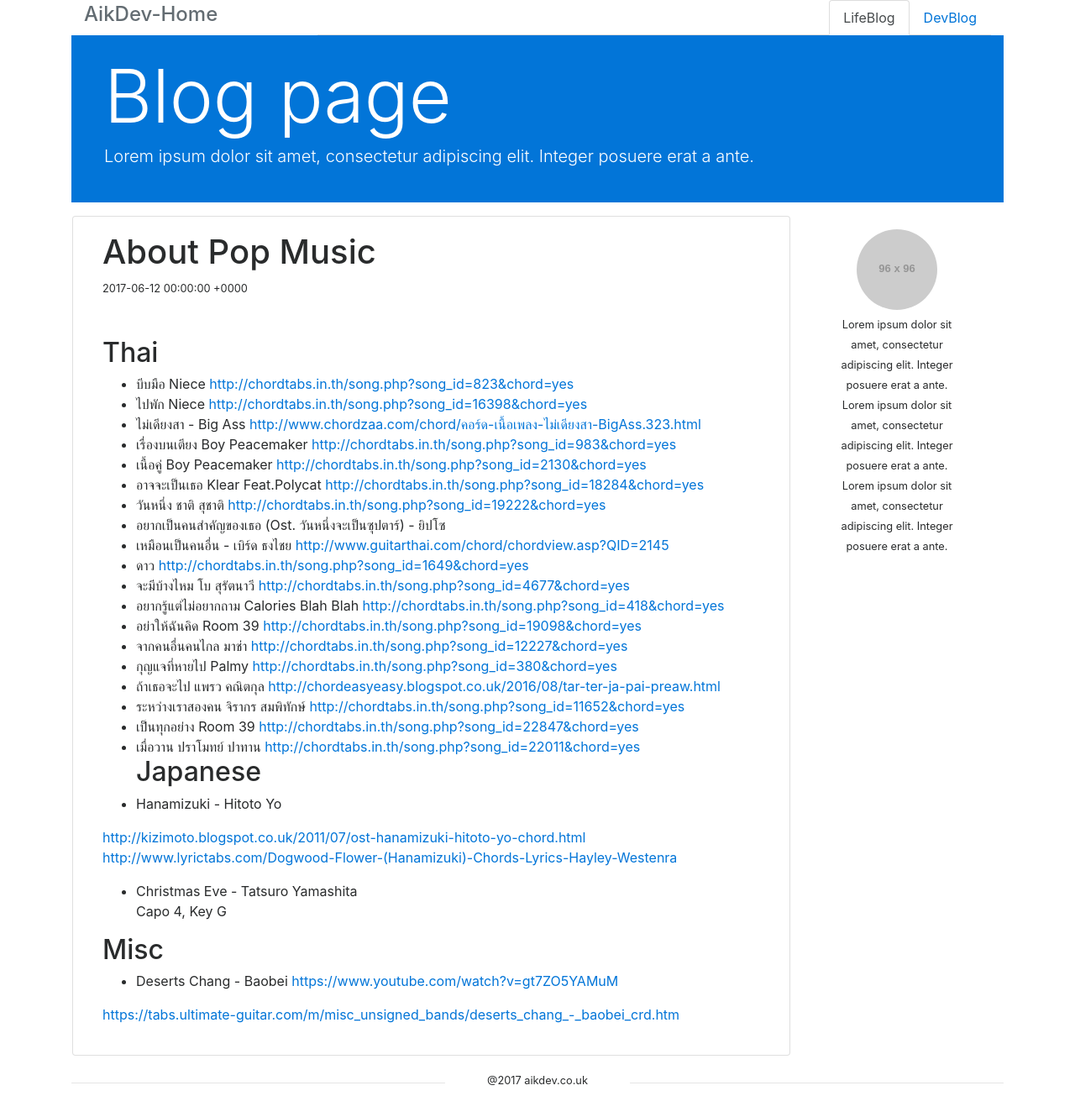
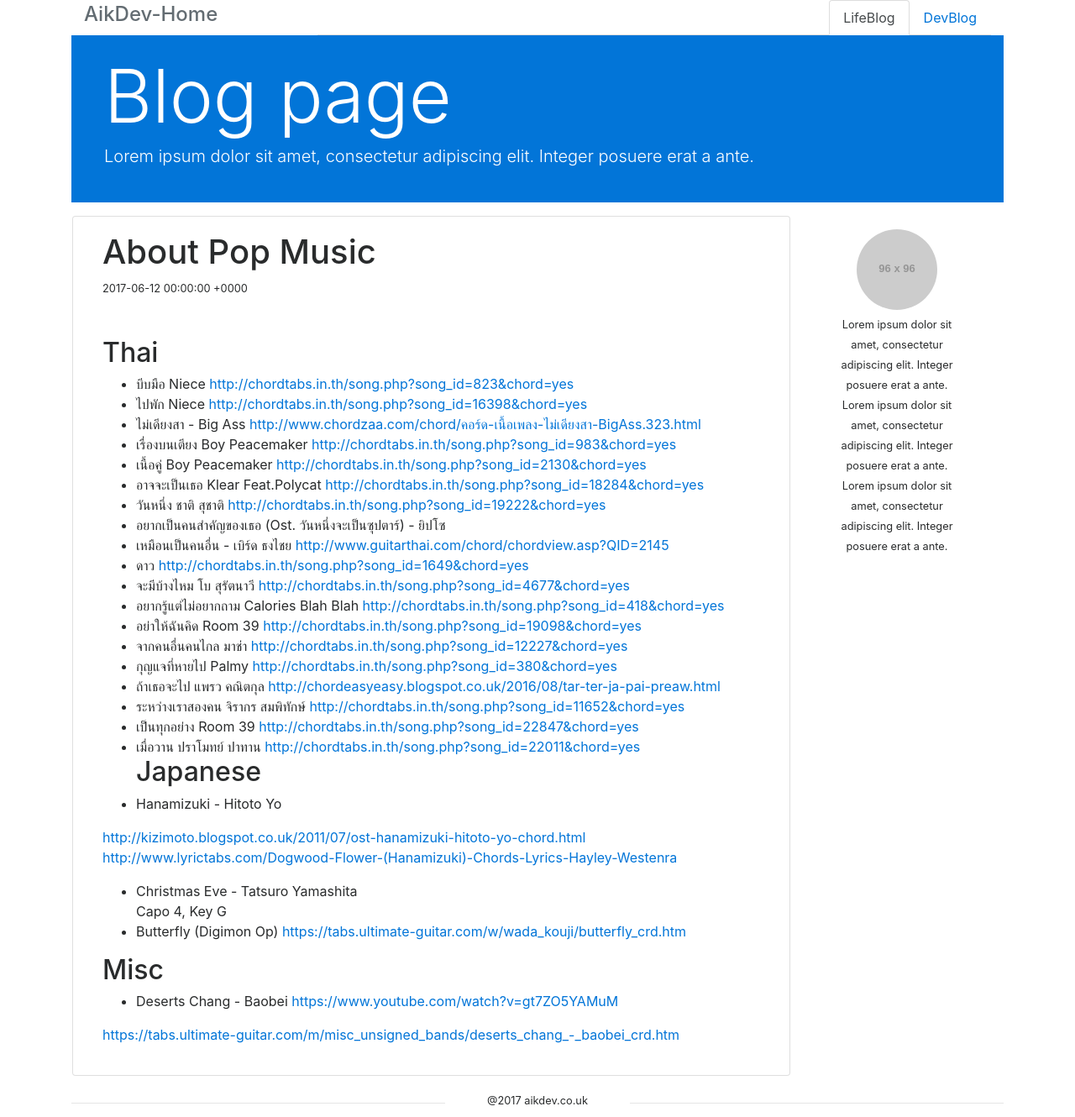
Before and after one commit to aik6980/aik6980.github.io, a Jekyll site: the page built from _posts/2017-06-12-guitar-chords.md, in a window 1280 px wide. Shown: the whole page at 84% size. Built offline with Jekyll 4.4.1, drawn with Linux system fonts in a browser that asks for light colours; nearby versions of some CDN libraries; before the commit the page ends 1306 px from its top, so only the background shows below that.

Commit message:
update content

```diff
--- a/_posts/2017-06-12-guitar-chords.md
+++ b/_posts/2017-06-12-guitar-chords.md
@@ -29,6 +29,7 @@
 <http://www.lyrictabs.com/Dogwood-Flower-(Hanamizuki)-Chords-Lyrics-Hayley-Westenra>
 - Christmas Eve - Tatsuro Yamashita
 Capo 4, Key G
+- Butterfly (Digimon Op) <https://tabs.ultimate-guitar.com/w/wada_kouji/butterfly_crd.htm>
 
 ## Misc
 - Deserts Chang - Baobei <https://www.youtube.com/watch?v=gt7ZO5YAMuM>
```
Also changed, not shown: _includes/fb-social.html (added), 1 other file.
